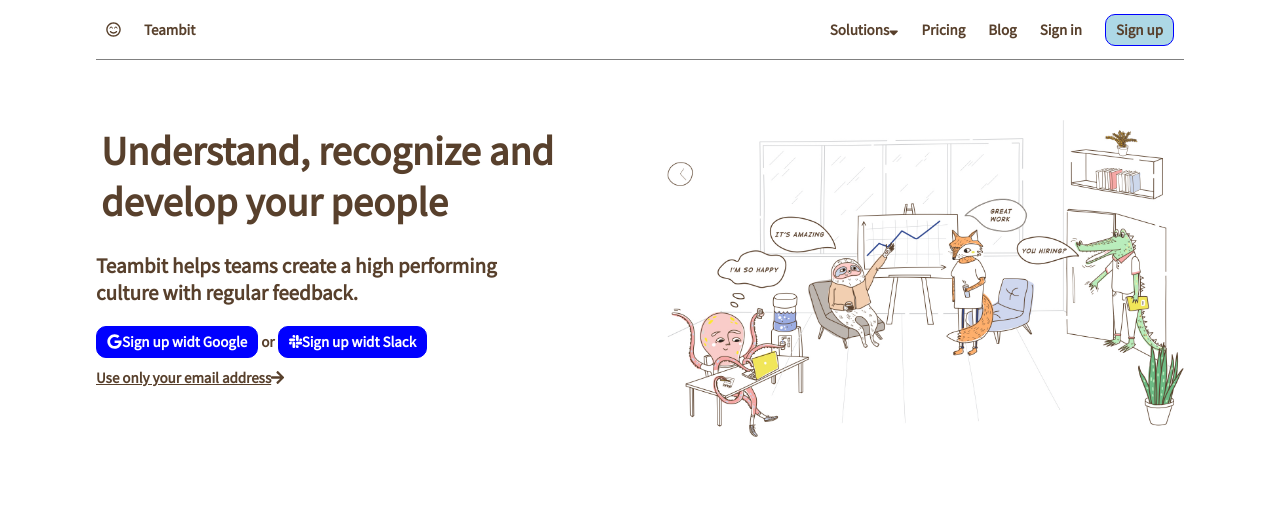
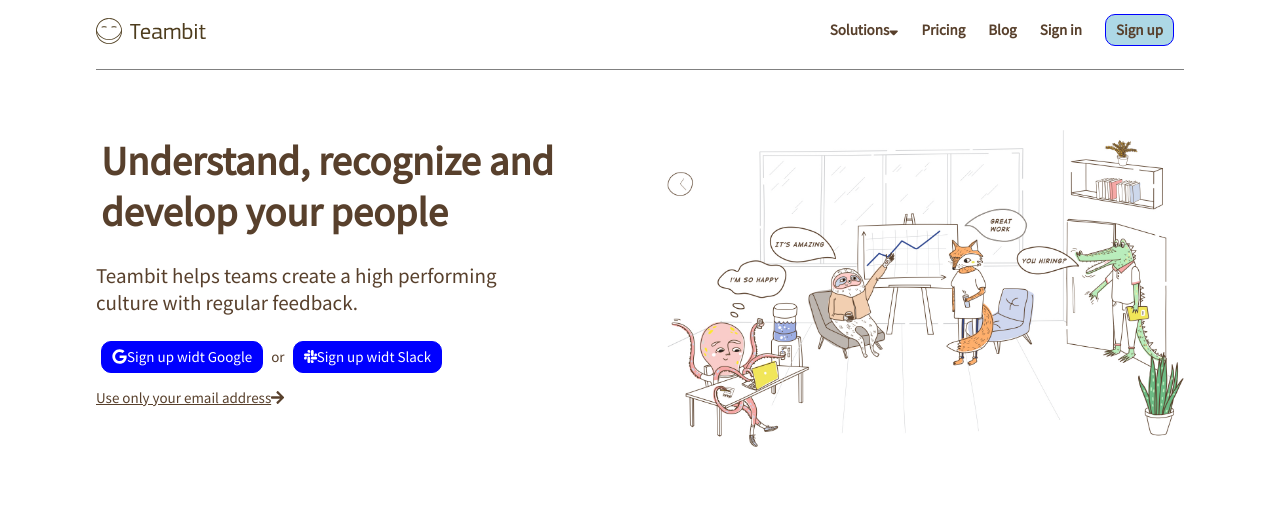
Before and after one commit to Gianufio83/node-sass-teambit, a website: page index.html in a window 1280 px wide. Drawn offline with Linux system fonts and the light colour scheme.

Commit message:
aggiustamenti su header

```diff
--- a/index.html
+++ b/index.html
@@ -14,12 +14,7 @@
     <div class="first-header">
       <div class="container">
         <div class="left-side">
-          <nav>
-            <ul>
-              <li><i class="far fa-smile-beam"></i></li>
-              <li class="logo-title">Teambit</li>
-            </ul>
-          </nav>
+          <img src="dist/img/logo.svg" alt="">
         </div>
         <div class="right-side">
           <nav>
@@ -50,7 +45,7 @@
 
       </div>
       <div class="right-side">
-        <img class="header-img" src="img/illustration-main.jpg" alt="">
+        <img class="header-img" src="dist/img/illustration-main.jpg" alt="">
       </div>
     </div>
   </header>
--- a/src/Partials/_commons.scss
+++ b/src/Partials/_commons.scss
@@ -8,5 +8,5 @@
 background-color: $backgroundBody;
 color: $fontColor;
 font-size: $fontDimension;
-font-weight: bold;
+
 }
--- a/src/Partials/_header.scss
+++ b/src/Partials/_header.scss
@@ -1,12 +1,12 @@
 .first-header {
-  height: 60px;
+  height: $headerHeight;
   width: 100%;
   background-color: $backgroundBody;
   line-height: 60px;
 
   .container {
     width: $containerDimension;
-    height: 60px;
+    height: $headerHeight;
     margin: 0 auto;
     border-bottom: 1px solid grey;
     &:after {
@@ -26,7 +26,11 @@
     h1 {
       font-size: $fontSizeH1;
       padding: 5px;
+
     }
+}
+img {
+  vertical-align: middle;
 }
 .right-side {
   @include float;
@@ -47,12 +51,13 @@
   li {
    display: inline;
    padding: 0 10px;
+   font-weight: bold;
      a {
        text-decoration: none;
        color:$fontColor;
        cursor: pointer;
-       &:hover{
-         color: blue;
+         &:hover {
+           color: blue;
        }
     }
   }
@@ -95,6 +100,7 @@
 @mixin blue-button-design {
   display: inline-block;
   text-decoration: none;
+  margin: 5px;
   padding: 5px 10px;
   background-color: $blueButton;
   border: 1px solid blue;
--- a/src/Partials/_variables.scss
+++ b/src/Partials/_variables.scss
@@ -2,6 +2,7 @@
 $backgroundBody: white;
 $fontColor : #58402c;
 $fontDimension: 15px;
+$headerHeight: 70px;
 $buttonColor: lightblue;
 $containerDimension: 85%;
 $fontSizeH1: $fontDimension * 2.7;
--- a/src/app.scss
+++ b/src/app.scss
@@ -1,5 +1,5 @@
 @import url('https://fonts.googleapis.com/css?family=Source+Sans+Pro&display=swap');
 @import "Partials/_variables.scss";
+@import "Partials/_commons.scss";
 @import "Partials/_header.scss";
-@import "Partials/_commons.scss";
 @import "Partials/_footer.scss";
--- a/webpack.mix.js
+++ b/webpack.mix.js
@@ -11,7 +11,9 @@
  |
  */
 
-mix.js('src/app.js', 'dist/').sass('src/app.scss', 'dist/');
+mix.js('src/app.js', 'dist/').sass('src/app.scss', 'dist/').options({
+      processCssUrls: false
+   });
 
 // Full API
 // mix.js(src, output);
```
Also changed, not shown: dist/app.css, dist/app.js, dist/img/illustration-main.jpg (renamed from img/illustration-main.jpg), dist/img/logo.svg (added).
